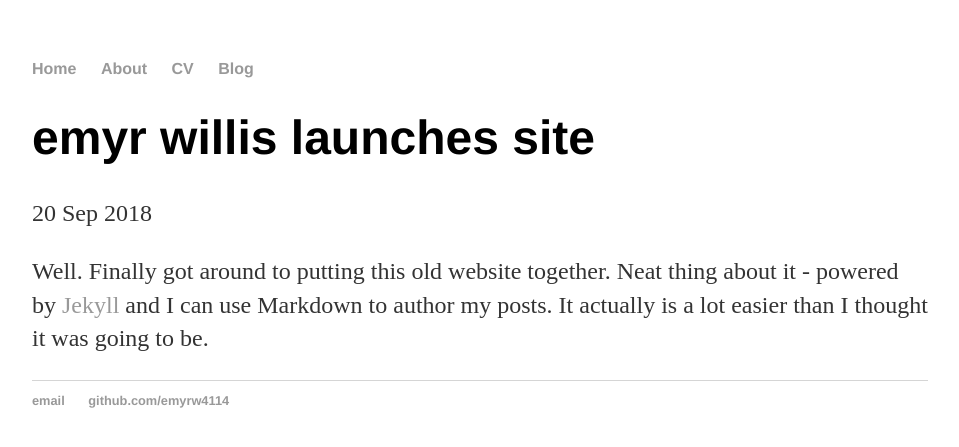
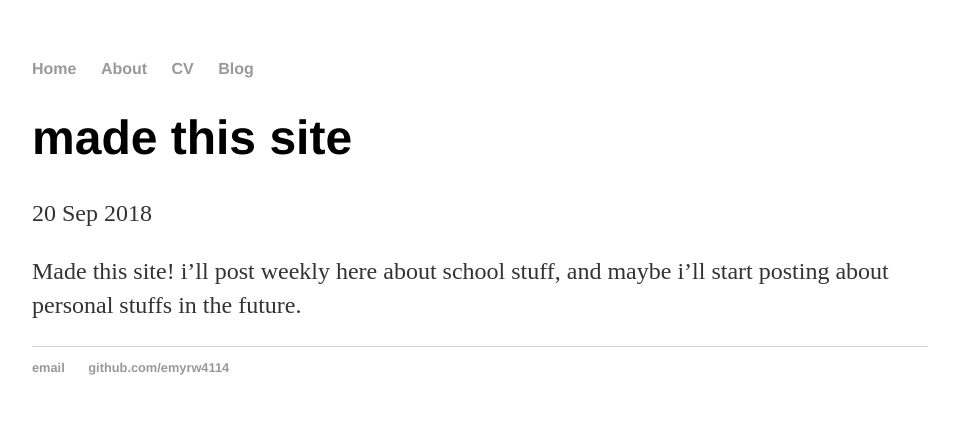
Before and after one commit to emyrw4114/emyrw4114.github.io, a Jekyll site: the page built from _posts/2018-09-20-emyr-willis-site-launched.md, in a window 1280 px wide. Shown: the top 447 px of the page, without its empty margins (160-1119 px from the left). Built offline with Jekyll 4.4.1, drawn with Linux system fonts in a browser that asks for light colours.

Commit message:
Update 2018-09-20-emyr-willis-site-launched.md

```diff
--- a/_posts/2018-09-20-emyr-willis-site-launched.md
+++ b/_posts/2018-09-20-emyr-willis-site-launched.md
@@ -1,7 +1,7 @@
 ---
 layout: post
-title: "emyr willis launches site"
+title: "made this site"
 date: 2018-09-20
 ---
 
-Well. Finally got around to putting this old website together. Neat thing about it - powered by [Jekyll](http://jekyllrb.com) and I can use Markdown to author my posts. It actually is a lot easier than I thought it was going to be.
+Made this site! i'll post weekly here about school stuff, and maybe i'll start posting about personal stuffs in the future.
```
